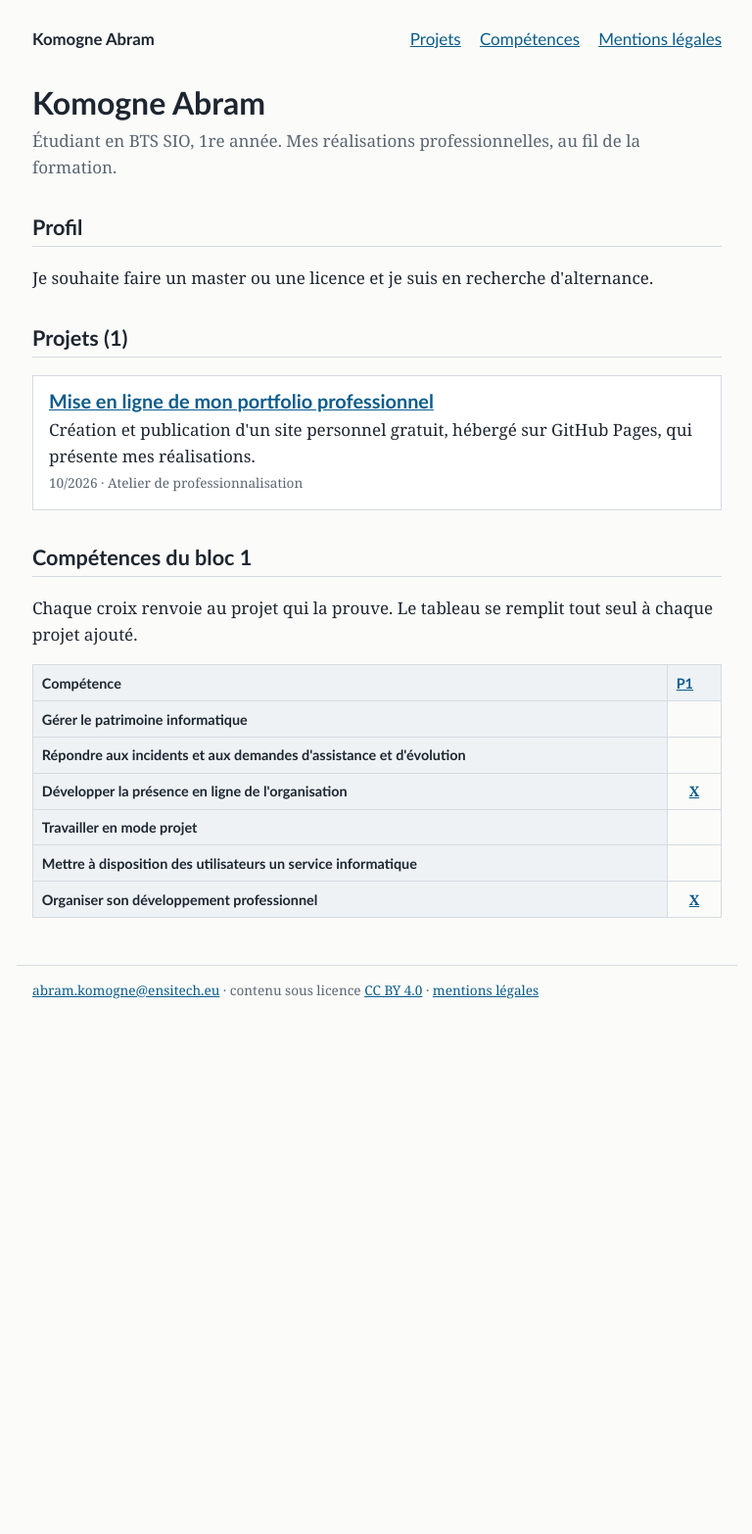
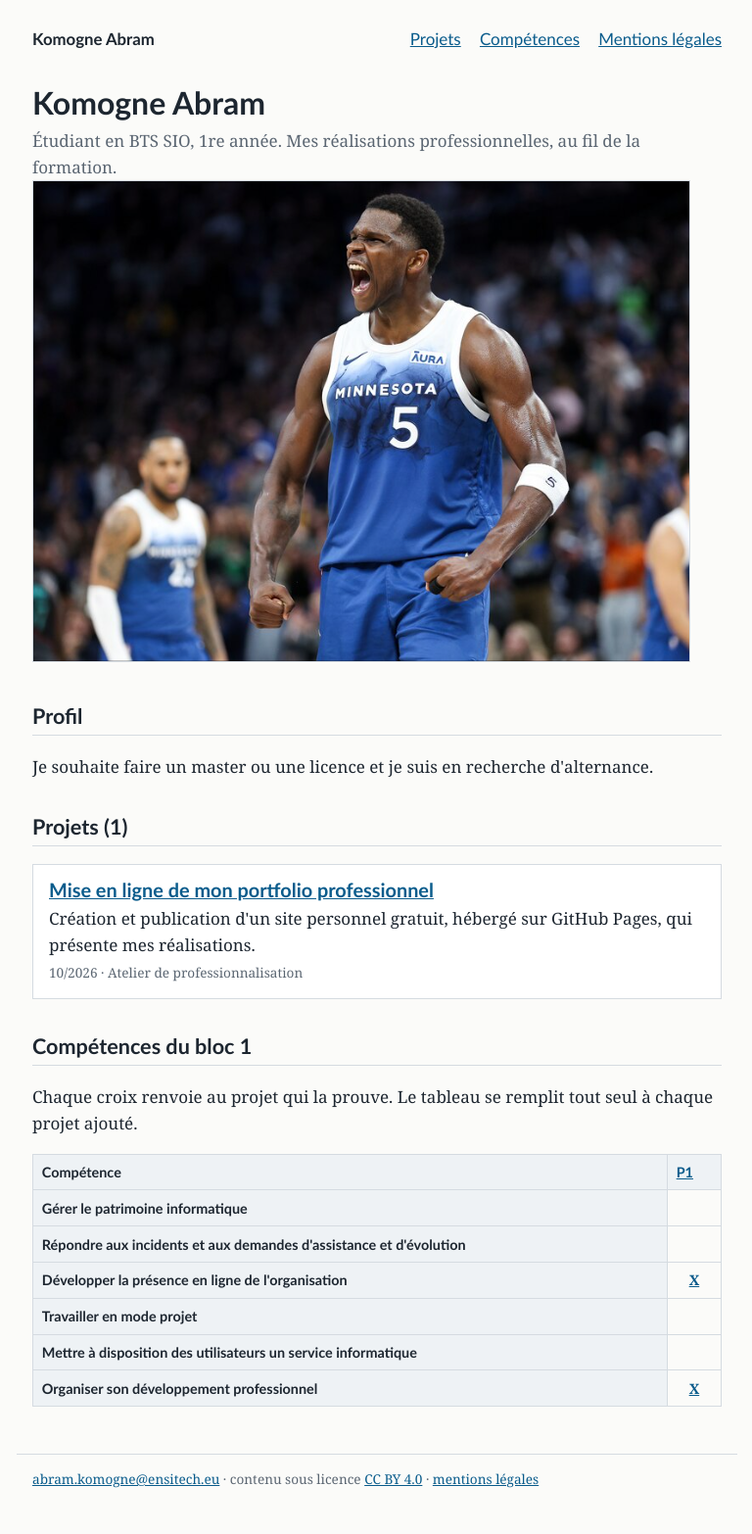
Before and after one commit to komogneabram-lgtm/portfolio, a Jekyll site: the page built from index.html, in a window 1280 px wide. Shown: the whole page at 98% size, without its empty margins (255-1023 px from the left). Built offline with Jekyll 4.4.1, drawn with Linux system fonts in a browser that asks for light colours; before the commit the page ends 1067 px from its top, so only the background shows below that.

Commit message:
Update index.html

```diff
--- a/index.html
+++ b/index.html
@@ -3,6 +3,7 @@
 ---
 <h1>{{ site.title }}</h1>
 <p class="sous-titre">{{ site.description }}</p>
+<img src="/images/anthony_edwards.png" alt="edwards">
 
 <h2>Profil</h2>
 <p>Je souhaite faire un master ou une licence et je suis en recherche d'alternance.</p>
```
